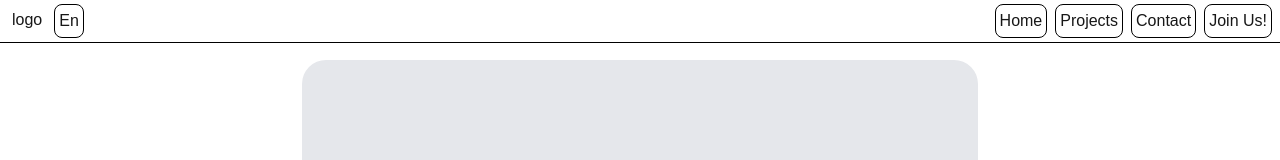
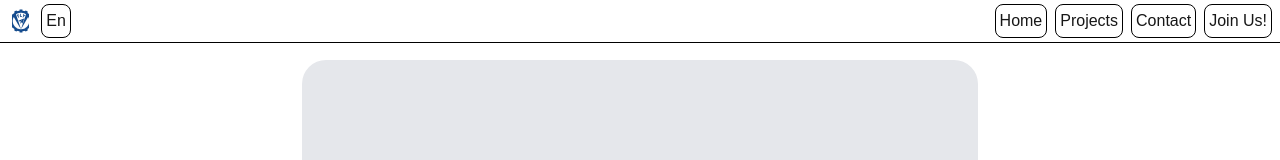
Before and after one commit to SKN-vFly/main-site, a Next.js app: page /en in a window 1280 px wide. Shown: the top 160 px of the page. Built offline with nearby package versions, Linux system fonts and the light colour scheme.

Commit message:
Added logo to navbar

```diff
--- a/components/Navbar.tsx
+++ b/components/Navbar.tsx
@@ -4,6 +4,7 @@ import { useTranslations } from "next-intl";
 import { Link } from "@/i18n/routing";
 import { useState } from "react";
 import { usePathname } from "next/navigation";
+import Image from "next/image";
 
 const Navbar = () => {
   const t = useTranslations("Components.Navbar");
@@ -11,8 +12,15 @@ const Navbar = () => {
     <>
       <nav className="p-1 bg-white dark:bg-black border-b border-black dark:border-white whitespace-nowrap fixed w-full z-[200]">
         <ul className="flex">
-          <li className={"p-1 mx-1"}>
-            <Link href="/">logo</Link>
+          <li className="p-1 mx-1 aspect-square w-8">
+            <Link href="/" className="w-full h-full relative block">
+              <Image
+                src="/Logo10003.svg"
+                alt="Logo vFly"
+                fill={true}
+                className="object-cover w-full h-full"
+              />
+            </Link>
           </li>
           <li className="mx-1">
             <LangSwitcher />
```
Also changed, not shown: public/Logo10003.svg (added).
